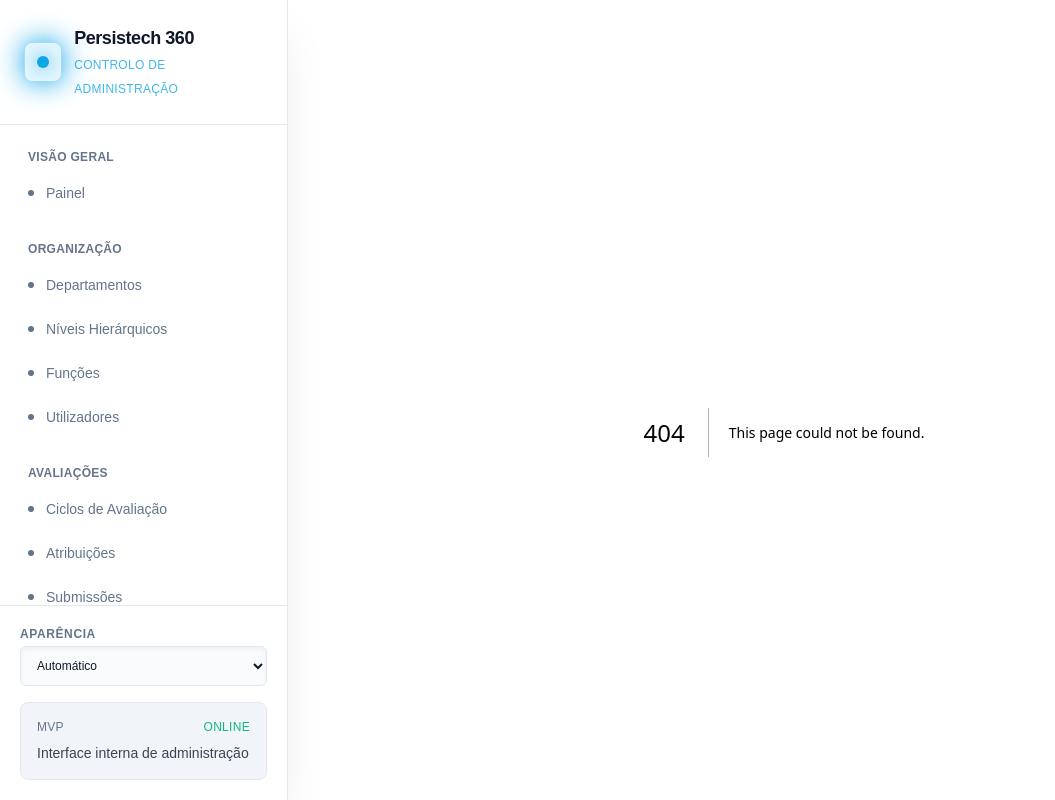
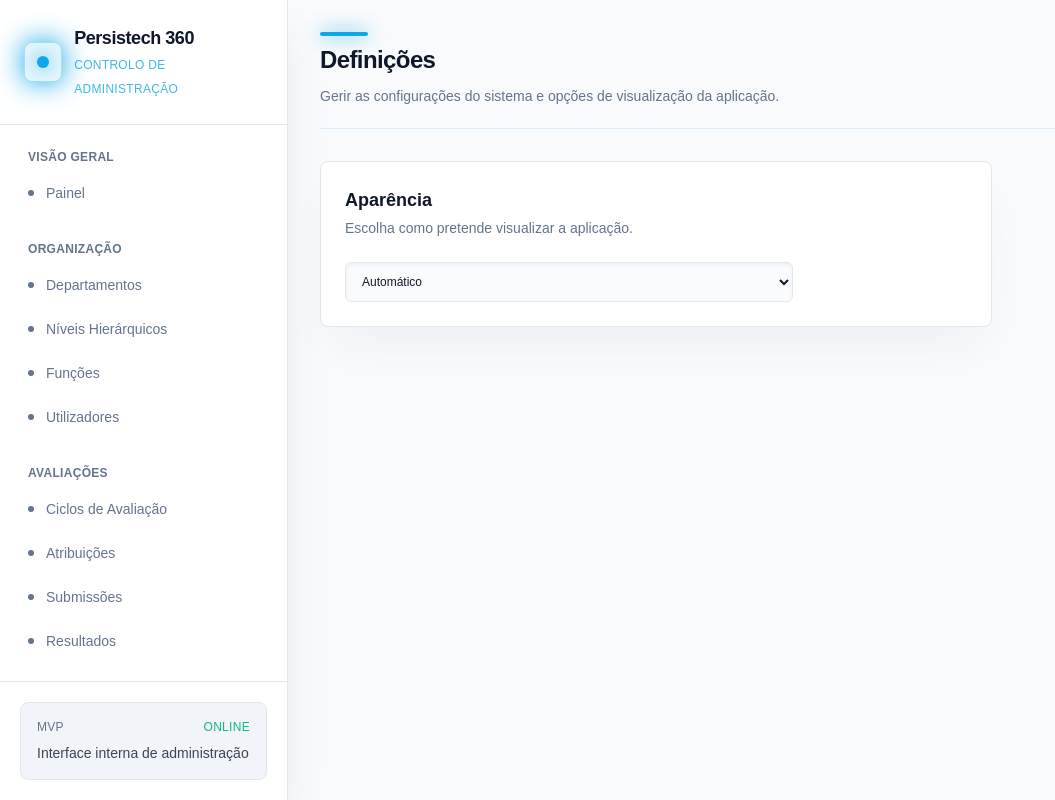
Before and after one commit to persistec/persistech-360, a Next.js app in the folder apps/web/: page /settings in a window 1280 px wide. Before the commit this address had no page. Shown: the whole page, without its empty margins (0-1055 px from the left). Built offline with nearby package versions, Linux system fonts and the light colour scheme.

Commit message:
refactor(ui): move theme switcher to settings
Moves the theme mode selector from the sidebar footer to the Definições appearance section. Keeps the existing theme provider, local persistence, system mode behaviour, and app shell scroll architecture unchanged.

```diff
--- /dev/null
+++ b/apps/web/src/app/settings/page.tsx
@@ -0,0 +1,24 @@
+'use client';
+
+import { PageHeader, Card } from '@/components/ui';
+import { ThemeSwitcher } from '@/components/ThemeSwitcher';
+
+export default function SettingsPage() {
+  return (
+    <div>
+      <PageHeader
+        title="Definições"
+        description="Gerir as configurações do sistema e opções de visualização da aplicação."
+      />
+
+      <Card className="max-w-2xl">
+        <h3 className="text-lg font-semibold text-foreground">Aparência</h3>
+        <p className="mt-1 mb-6 text-sm text-muted-foreground">Escolha como pretende visualizar a aplicação.</p>
+
+        <div className="max-w-md">
+          <ThemeSwitcher />
+        </div>
+      </Card>
+    </div>
+  );
+}
--- a/apps/web/src/components/Sidebar.tsx
+++ b/apps/web/src/components/Sidebar.tsx
@@ -2,7 +2,6 @@
 
 import Link from 'next/link';
 import { usePathname } from 'next/navigation';
-import { ThemeSwitcher } from './ThemeSwitcher';
 
 export function Sidebar() {
   const pathname = usePathname();
@@ -28,6 +27,12 @@ export function Sidebar() {
         { href: '/assignments', label: 'Atribuições' },
         { href: '/submissions', label: 'Submissões' },
         { href: '/results', label: 'Resultados' },
+      ],
+    },
+    {
+      title: 'Sistema',
+      items: [
+        { href: '/settings', label: 'Definições' },
       ],
     },
   ];
@@ -62,9 +67,6 @@ export function Sidebar() {
           );
         })}
       </nav>
-      <div className="mt-3">
-        <ThemeSwitcher />
-      </div>
     </div>
     <aside className="hidden h-dvh w-72 shrink-0 flex-col border-r border-border bg-surface/90 text-foreground shadow-2xl shadow-black/10 backdrop-blur md:flex">
       <div className="border-b border-border px-6 py-6">
@@ -108,7 +110,6 @@ export function Sidebar() {
         ))}
       </nav>
       <div className="shrink-0 border-t border-border p-5 space-y-4">
-        <ThemeSwitcher />
         <div className="rounded-lg border border-border bg-surface-muted p-4">
           <div className="flex items-center justify-between text-xs font-medium uppercase tracking-wide text-muted-foreground">
             <span>MVP</span>
--- a/apps/web/src/components/ThemeSwitcher.tsx
+++ b/apps/web/src/components/ThemeSwitcher.tsx
@@ -9,7 +9,7 @@ export function ThemeSwitcher() {
 
   return (
     <div className="flex flex-col gap-1">
-      <label htmlFor="theme-switcher" className="text-xs font-semibold text-muted-foreground uppercase tracking-wider">
+      <label htmlFor="theme-switcher" className="sr-only">
         Aparência
       </label>
       <Select
```
